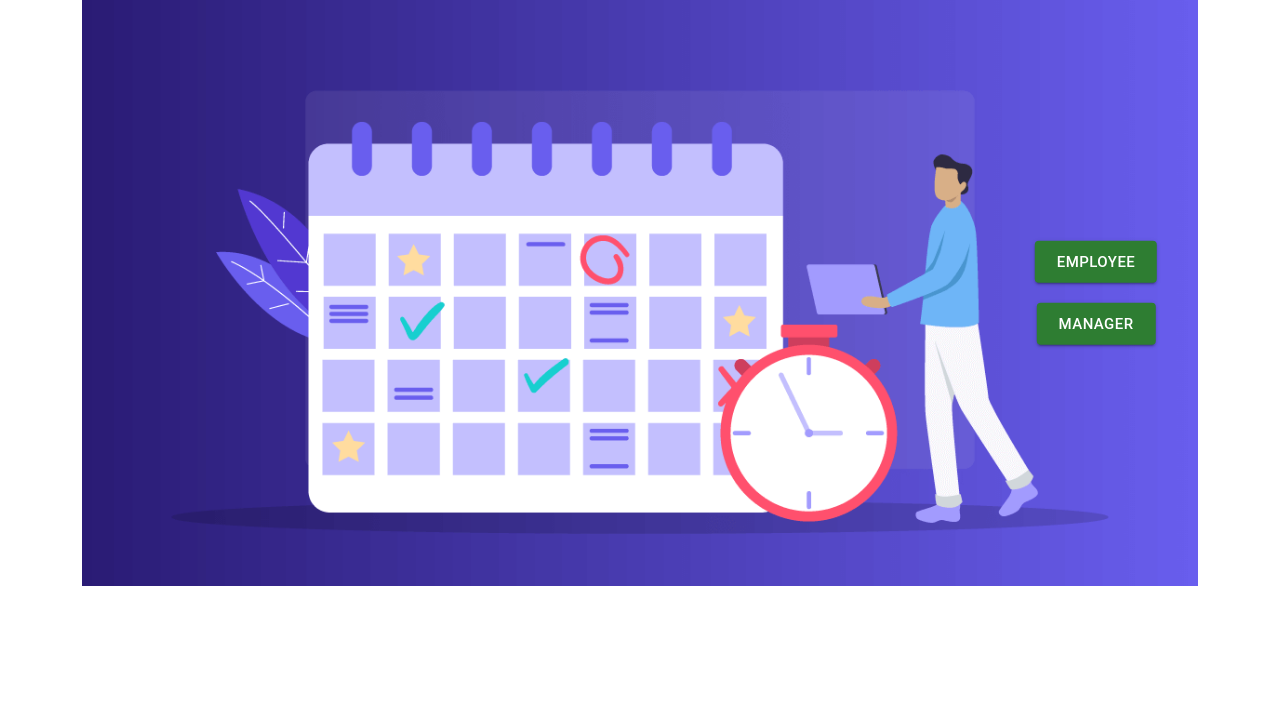
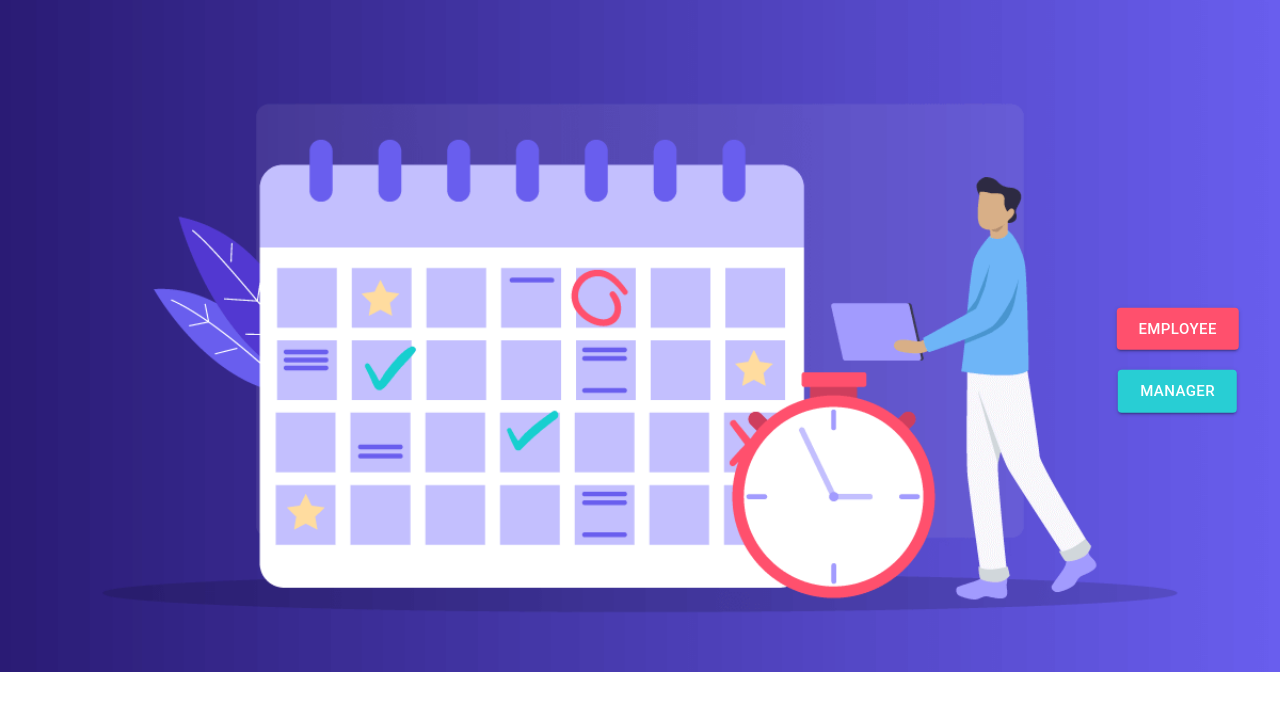
Before and after one commit to Jainu-baba/Timesheet-POC-Team-B, a React (Create React App) app: page / in a window 1280 px wide. Shown: the top 710 px of the page. Built offline with nearby package versions, Linux system fonts and the light colour scheme.

Commit message:
home screen

```diff
--- a/src/Components/Employee/TimeSheetEntry.js
+++ b/src/Components/Employee/TimeSheetEntry.js
@@ -400,7 +400,7 @@ timeSheetRows.map((obj, index) => {
                                     <td ><input type="text" class="form-control text-center" value={row.day4} onChange={(event) => changeTimeSheetData('day4', index, Math.min(event.target.value, 16))} /></td>
                                     <td><input type="text" class="form-control text-center" value={row.day5} onChange={(event) => changeTimeSheetData('day5', index, Math.min(event.target.value, 16))} /></td>
                                     <td ><input type="text" class="form-control text-center" value={row.day6} onChange={(event) => changeTimeSheetData('day6', index, Math.min(event.target.value, 16))} /></td>
-                                    <td><input type="text" class="form-control text-center" value={row.day6} onChange={(event) => changeTimeSheetData('day6', index, Math.min(event.target.value, 16))} /></td>
+                                    <td><input type="text" class="form-control text-center" value={row.day7} onChange={(event) => changeTimeSheetData('day7', index, Math.min(event.target.value, 16))} /></td>
 
                                     {role !== 'manager' &&
                                     <td>
--- a/src/Components/Home/Home.css
+++ b/src/Components/Home/Home.css
@@ -20,14 +20,14 @@
     width: 100%;
     max-width: 400px;
   }
-  .container img {
+ img {
     width: 100%;
-    height: auto;
+    height: 100%;
   }
-  .container .homebtn {
+  .homebtn {
     position: absolute;
-    top: 50%;
-    left: 90%;
+    top: 45%;
+    left: 92%;
     transform: translate(-50%, -50%);
     -ms-transform: translate(-50%, -50%);
      /* background-color: #555;
--- a/src/Components/Home/Home.js
+++ b/src/Components/Home/Home.js
@@ -1,21 +1,32 @@
 import React from "react";
 import "./Home.css"
 import { useNavigate } from "react-router-dom";
+import { styled } from '@mui/material/styles';
 import { Button } from "@mui/material";
 import image from '../../../src/image.png';
 
 const Home = () => {
   const navigate = useNavigate();
+  const ColorButton = styled(Button)(({ theme }) => ({
+
+    backgroundColor: "#ff506d",
+
+  }));
+  const ColorButtonManager = styled(Button)(({ theme }) => ({
+
+    backgroundColor: "#28ced4",
+
+  }));
   return (
     <div>
-       <div className="container" >
+       <div >
       <img src={image} alt="Snow"/>
       <div className="homebtn">
         <div className="empbtn">
-        <Button variant="contained" color="success" size="large" onClick={() => navigate("/employee")} >Employee</Button>
+        <ColorButton variant="contained" color='success' className="info" size="large" onClick={() => navigate("/employee")} >Employee</ColorButton>
         </div>
         <div className="empbtn">
-        <Button variant="contained" color='success' size="large" onClick={() => navigate("/manager")}>Manager</Button>
+        <ColorButtonManager variant="contained" color='success' size="large" onClick={() => navigate("/manager")}>Manager</ColorButtonManager>
         </div>
 
 
--- a/src/mock-data/job-codes.json
+++ b/src/mock-data/job-codes.json
@@ -8,13 +8,6 @@
     },
     {
         "id": 1,
-        "projectCode": "WFS_1101",
-        "jobCode":"Dev-Implementation",
-        "value": "Dev-Implementation",
-        "label": "Dev-Implementation"
-    },
-    {
-        "id": 2,
         "projectCode": "WFS_1102",
         "jobCode": "Dev-CodeReview",
         "value": "Dev-CodeReview",
@@ -29,6 +22,24 @@
 
 
     },
+    {
+        "id": 6,
+        "projectCode": "WFS_1101",
+        "jobCode": "TestCase-Writing",
+        "value": "TestCase-Writing",
+        "label": "TestCase-Writing"
+
+
+    },
+    {
+        "id": 2,
+        "projectCode": "WFS_1101",
+        "jobCode":"Dev-Implementation",
+        "value": "Dev-Implementation",
+        "label": "Dev-Implementation"
+    },
+
+
 
 
     {
@@ -49,15 +60,7 @@
 
 
     },
-    {
-        "id": 6,
-        "projectCode": "WFS_1101",
-        "jobCode": "TestCase-Writing",
-        "value": "TestCase-Writing",
-        "label": "TestCase-Writing"
 
-
-    },
     {
         "id": 7,
         "projectCode": "WFS_1101",
```
